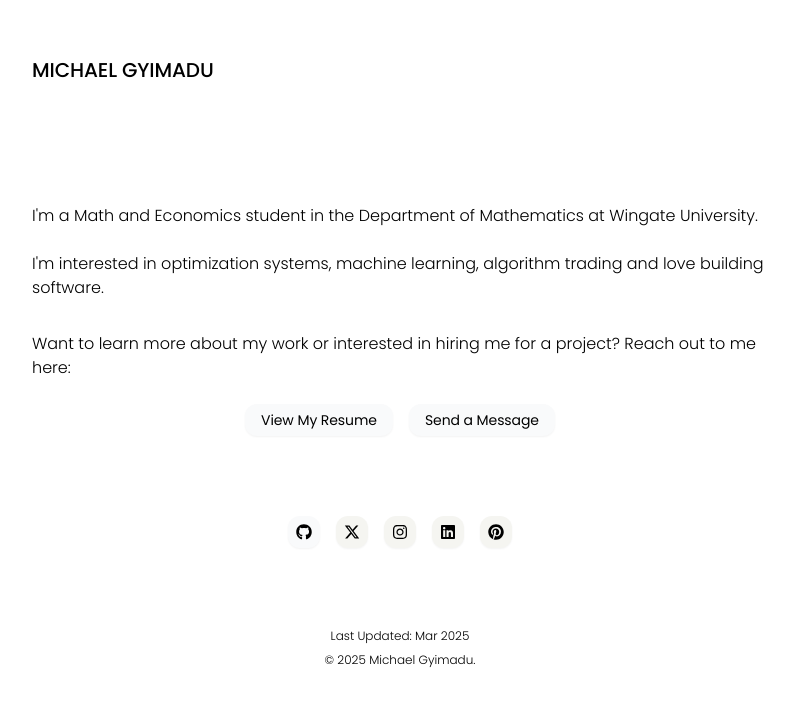
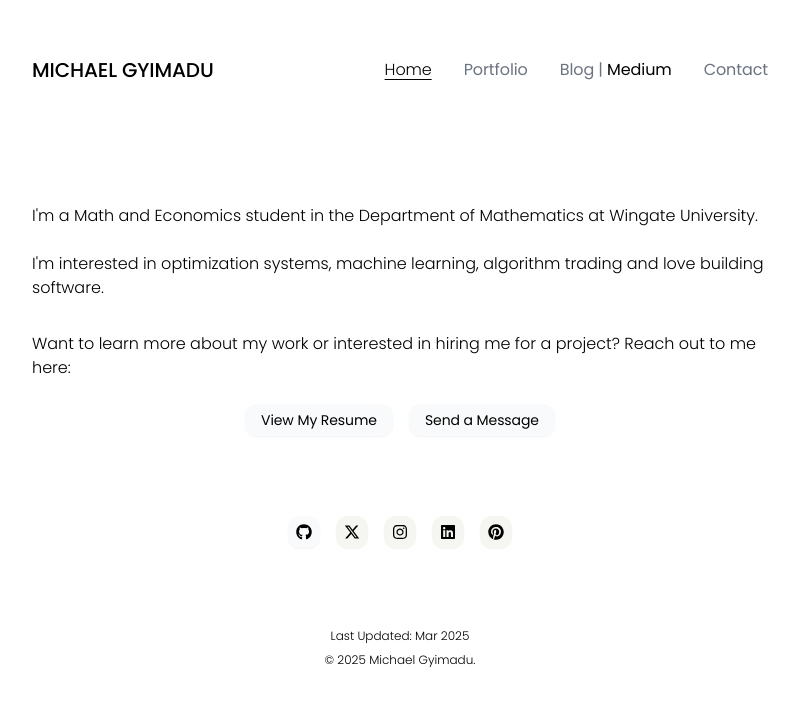
Before and after one commit to gyimadu/portfolio, a Next.js app: page / in a window 1280 px wide. Shown: the top 706 px of the page, without its empty margins (240-1039 px from the left). Built offline with nearby package versions, Linux system fonts and the light colour scheme.

Commit message:
shown header menu

```diff
--- a/src/components/Header.tsx
+++ b/src/components/Header.tsx
@@ -14,7 +14,7 @@ export default function Header() {
             MICHAEL GYIMADU
           </Link>
 
-          <div className="hidden sm:hidden lg:hidden md:flex items-center space-x-8">
+          <div className="md:flex items-center space-x-8">
             <Link
               href="/"
               className={`text-base hover:text-gray-600 transition-colors ${pathname === '/' ? 'text-black font-light underline underline-offset-4 decoration-1' : 'text-gray-500'}`}
```
